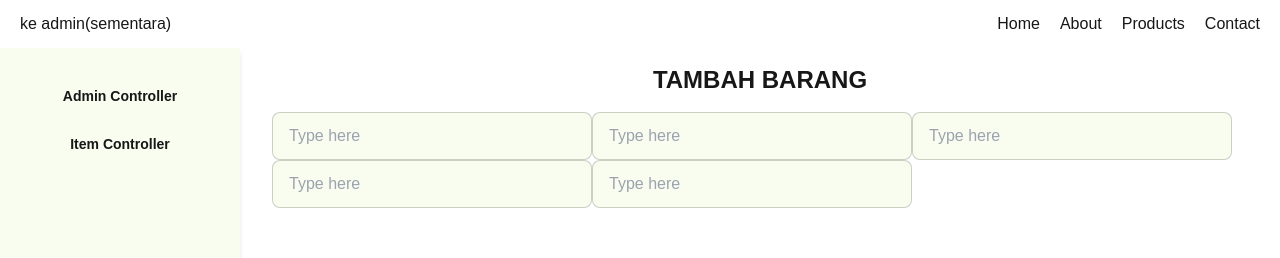
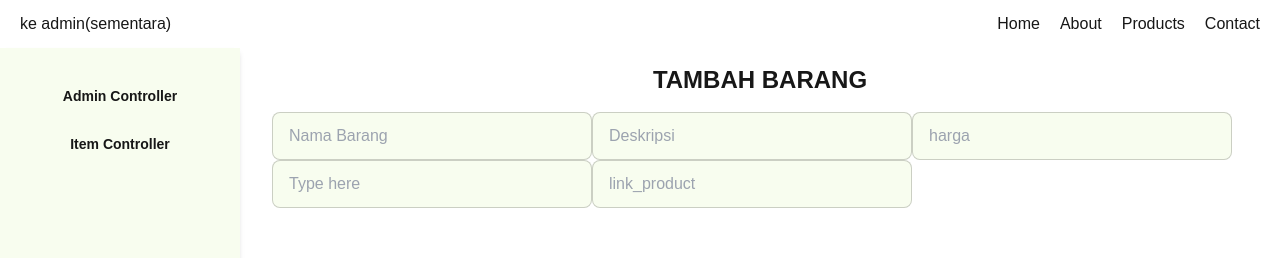
Before and after one commit to Deoca27/manusia-biasa, a Next.js app: page /admin/item_controller/add in a window 1280 px wide. Shown: the top 258 px of the page. Built offline with nearby package versions, Linux system fonts and the light colour scheme.

Commit message:
jhoshe: mengganti teks placeholder text input

```diff
--- a/app/admin/item_controller/add/page.tsx
+++ b/app/admin/item_controller/add/page.tsx
@@ -6,7 +6,15 @@ export default function AdditemPage(){
     <>
     <div className="text-center pb-4 font-extrabold text-2xl">TAMBAH BARANG</div>
        <div>
-       <input type="text" placeholder="Type here" className="input input-bordered w-full max-w-xs"
+       <input type="text" placeholder="Nama Barang" className="input input-bordered w-full max-w-xs"
+
+       />
+
+       <input type="text" placeholder="Deskripsi" className="input input-bordered w-full max-w-xs"
+
+       />
+
+       <input type="text" placeholder="harga" className="input input-bordered w-full max-w-xs"
 
        />
 
@@ -14,15 +22,7 @@ export default function AdditemPage(){
 
        />
 
-       <input type="text" placeholder="Type here" className="input input-bordered w-full max-w-xs"
-
-       />
-
-       <input type="text" placeholder="Type here" className="input input-bordered w-full max-w-xs"
-
-       />
-
-       <input type="text" placeholder="Type here" className="input input-bordered w-full max-w-xs"
+       <input type="text" placeholder="link_product" className="input input-bordered w-full max-w-xs"
 
        />
         </div>
```
